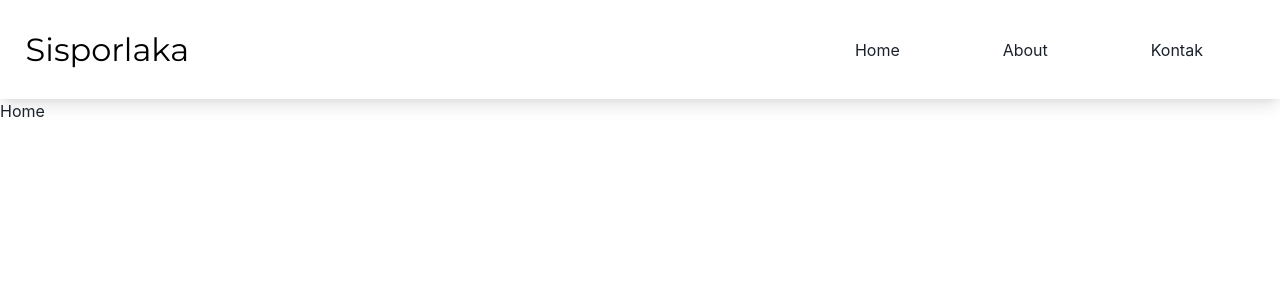
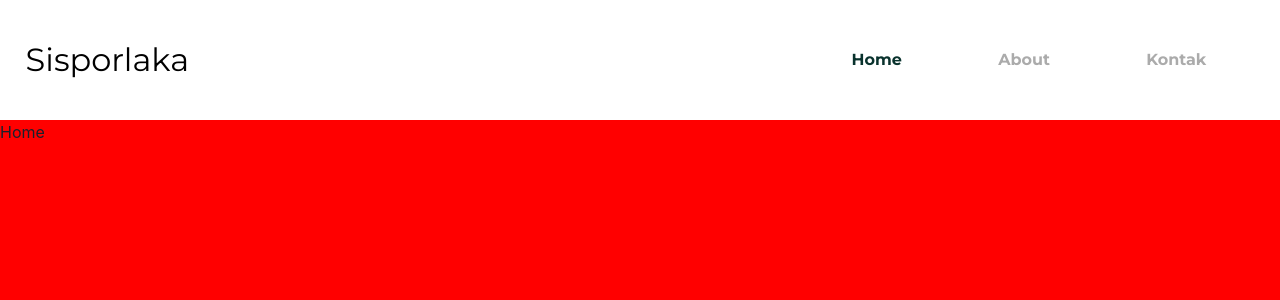
Before and after one commit to mayonice1424/Sisporlaka, a React (Create React App) app: page / in a window 1280 px wide. Shown: the top 300 px of the page. Built offline with nearby package versions, Linux system fonts and the light colour scheme.

Commit message:
menambahkan navbar

```diff
--- a/src/App.css
+++ b/src/App.css
@@ -33,6 +33,12 @@
   --color-on-error: #FFFFFF;
   --color-info: #007BFF;
   width: 100%;
+}
+
+#root{
+  width: 100%;
+  height: 100%;
+  overflow-y: hidden !important;;
 }
 
 .App {
--- a/src/page/home.js
+++ b/src/page/home.js
@@ -6,8 +6,8 @@ function Home() {
   return (
     <>
     <Navbar />
-    <Flex>
-      <h1>Home</h1>
+    <Flex width={'100%'} height={'85vh'}>
+      <Flex width={'100%'} height={'100%'} bg={'red'}><h1>Home</h1></Flex>
     </Flex>
     </>
   )
--- /dev/null
+++ b/src/page/navbar.css
@@ -0,0 +1,9 @@
+
+/* Active links */
+#navbar{
+  color: #ABABAB;
+}
+
+#navbar a.active {
+  color: #09322D;
+}
--- a/src/page/navbar.js
+++ b/src/page/navbar.js
@@ -1,23 +1,18 @@
 import { NavLink } from 'react-router-dom';
-import { Box, Flex, Select, Image, Text, Wrap } from '@chakra-ui/react'
+import { Box, Flex, Select, Image, Text, Wrap } from '@chakra-ui/react';
+import './navbar.css'
 
 const Navbar = () => {
   return (
     <>
-    <Flex  bgColor={'white'} p={10} boxShadow={'lg'} blur={4} width={'100%'} justify={'flex-start'} alignItems={'center'} flexDir={'row'} alignContent={'center'} pl={'2%'} py={'2%'} pr={'2%'} background={'white'}>
+    <Flex height={'15vh'} bgColor={'white'} p={10} boxShadow={'lg'} blur={4} width={'100%'} justify={'flex-start'} alignItems={'center'} flexDir={'row'} alignContent={'center'} pl={'2%'} py={'2%'} pr={'2%'} background={'white'}>
     <Flex float={'left'} mr={'50%'}>
         <Text color={'black'} fontWeight={'regular'} fontFamily={'var(--font-family-secondary)'} fontSize={'var(--header-1)'}>Sisporlaka</Text>
       </Flex>
-      <Flex justifyContent={'space-around'} width={'100%'}>
-          <Flex justifyContent={'space-between'}>
-            <NavLink to="/"><h1>Home</h1></NavLink>
-          </Flex>
-          <Flex>
-            <NavLink to="/about"><h1>About</h1></NavLink>
-          </Flex>
-          <Flex>
-            <NavLink to="/kontak"><h1>Kontak</h1></NavLink>
-          </Flex>
+      <Flex id={'navbar'} justifyContent={'space-around'} width={'100%'}>
+            <NavLink to="/"><Text className='navbar active' fontWeight={'bold'} fontFamily={'var(--font-family-secondary)'}>Home</Text></NavLink>
+            <NavLink to="/about"><Text  className='navbar'  fontWeight={'bold'} fontFamily={'var(--font-family-secondary)'}>About</Text></NavLink>
+            <NavLink to="/kontak"><Text  className='navbar' fontWeight={'bold'} fontFamily={'var(--font-family-secondary)'}>Kontak</Text></NavLink>
       </Flex>
     </Flex>
     </>
```
Also changed, not shown: src/page/navbarStyle.js (added, +9 -0 lines), src/Utility/styles.js (added).
